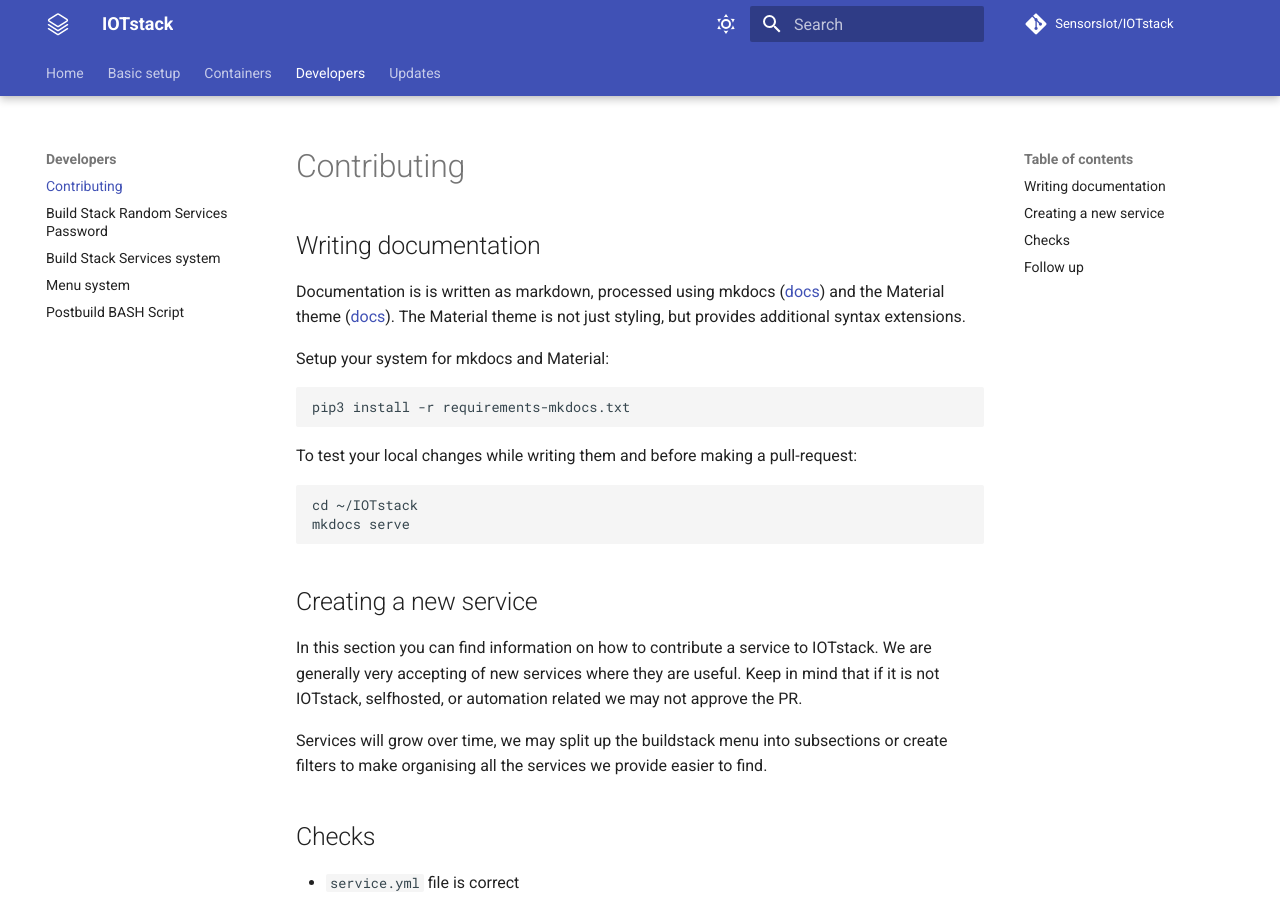
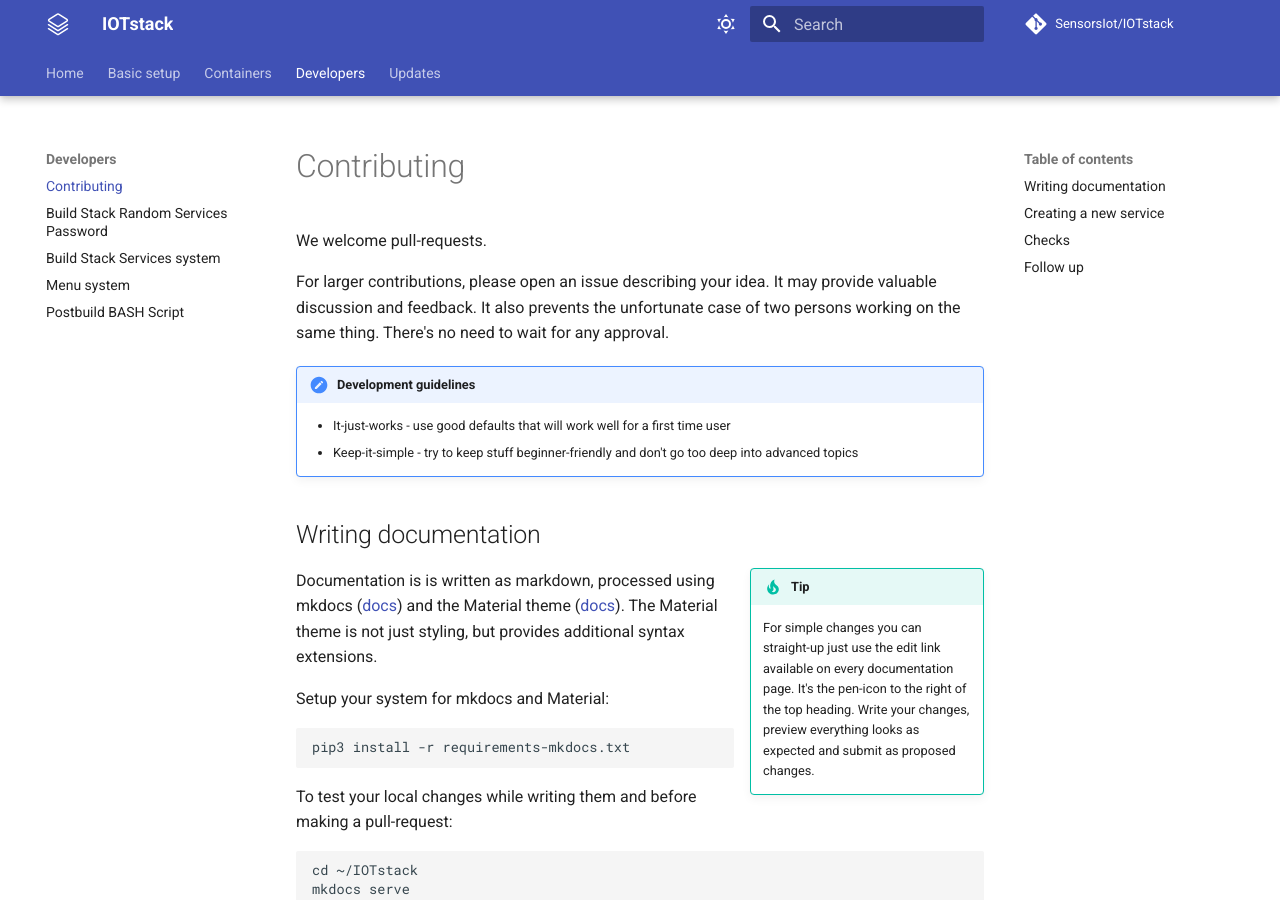
Before and after one commit to gcgarner/IOTstack, an MkDocs documentation site: the page built from docs/Developers/index.md, in a window 1280 px wide and 900 px high. Built offline with MkDocs 1.6.1 and Material for MkDocs 9.7.7, drawn with Linux system fonts in a browser that asks for light colours; comment, search, counter and statistics services are not loaded.

Commit message:
docs: Add contribution guidelines

```diff
--- a/docs/Developers/index.md
+++ b/docs/Developers/index.md
@@ -1,6 +1,24 @@
 # Contributing
 
+We welcome pull-requests.
+
+For larger contributions, please open an issue describing your idea. It
+may provide valuable discussion and feedback. It also prevents the unfortunate
+case of two persons working on the same thing. There's no need to wait for any
+approval.
+
+!!! check "Development guidelines"
+    * It-just-works - use good defaults that will work well for a first time user
+    * Keep-it-simple - try to keep stuff beginner-friendly and don't go too
+      deep into advanced topics
+
 ## Writing documentation
+
+!!! tip inline end
+    For simple changes you can straight-up just use the edit link available on
+    every documentation page. It's the pen-icon to the right of the top
+    heading. Write your changes, preview everything looks as expected and
+    submit as proposed changes.
 
 Documentation is is written as markdown, processed using mkdocs ([docs](https://www.mkdocs.org/user-guide/writing-your-docs/#writing-your-docs)) and the Material theme ([docs](https://squidfunk.github.io/mkdocs-material/reference/)). The Material theme is not just styling, but provides additional syntax extensions.
 
```
